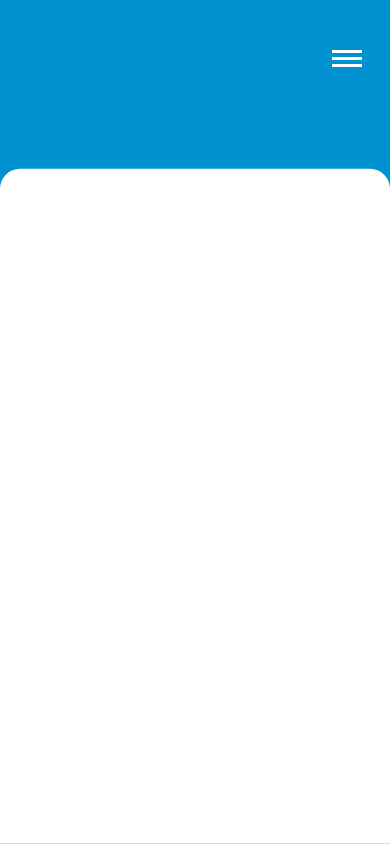
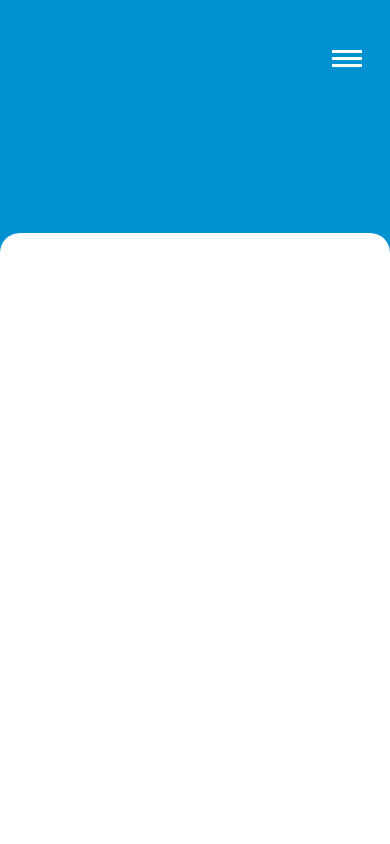
Before and after one commit to JohnClever/recommendationsite, a React (Create React App) app: page /third-page in a window 390 px wide. Built offline with nearby package versions, Linux system fonts and the light colour scheme.

Commit message:
ninth commit

```diff
--- a/src/App.css
+++ b/src/App.css
@@ -2,6 +2,7 @@
   *{
       margin: 0;
       padding: 0;
+      overflow: hidden !important;
   }
 
   body{
@@ -277,21 +278,20 @@
   .section-three{
     width: 100%;
     background-color: #0091d1;
-    height: 100vh;
+    height: 30vh;
     border-radius: 0px;
 }
 .section-three_content{
     width: 100%;
     background-color: #fff;
     height: 80vh;
-    position: absolute;
-    top: 100%;
-    transform: translateY(-100%);
     border-top-left-radius: 20px;
     border-top-right-radius: 20px;
     display: flex;
     flex-direction: column;
     align-items: center;
+    padding-top: -20px;
+    margin-top: -20px;
 }
 .icon {
     width: 38px;
--- a/src/components/Third-page.js
+++ b/src/components/Third-page.js
@@ -6,11 +6,12 @@ export default function Thirdpage() {
         <Fragment>
             <div className="section-three">
             <Hamburger />
-                <div className="section-three_content">
+
+            </div>
+            <div className="section-three_content">
 
 
 
-                </div>
             </div>
         </Fragment>
     )
```
